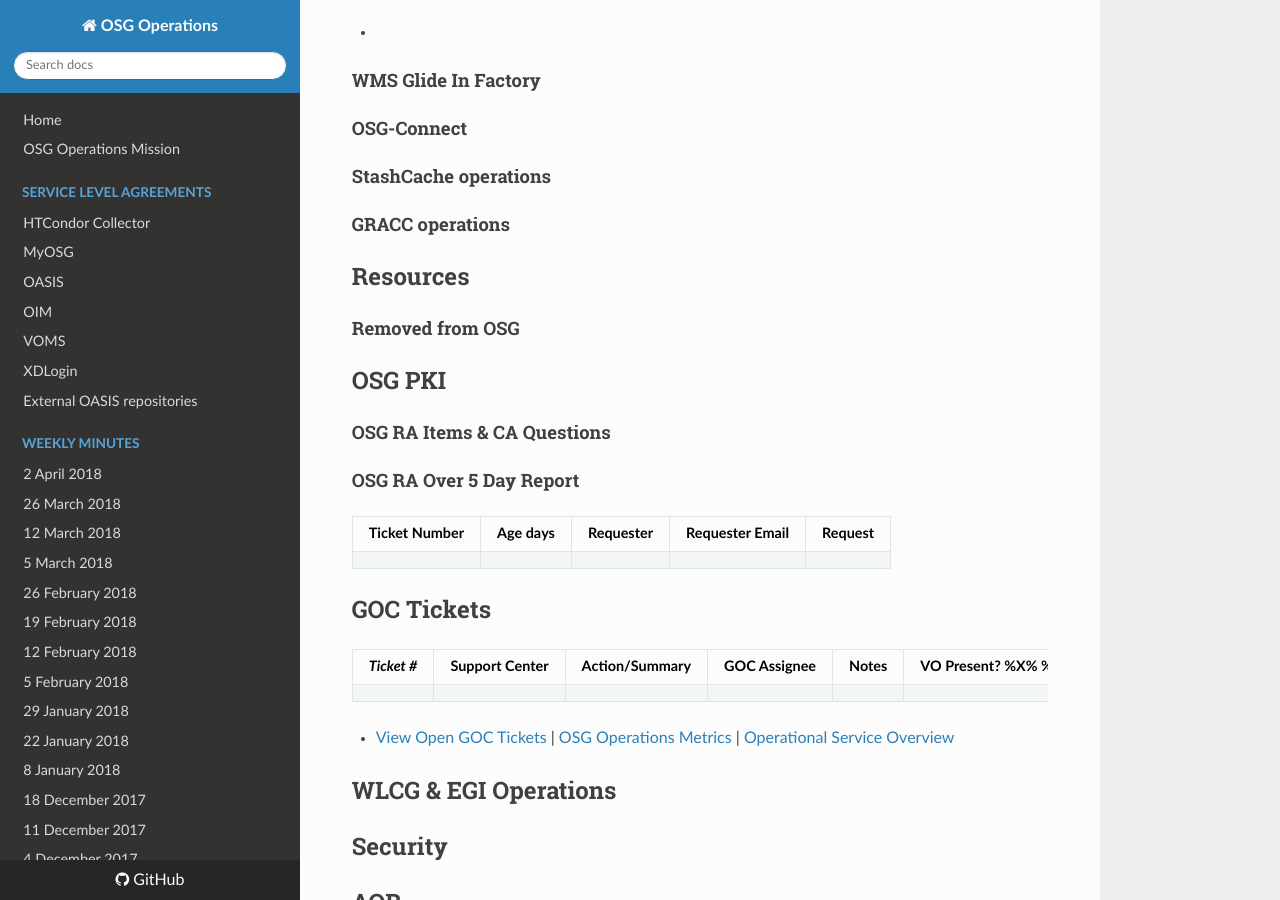
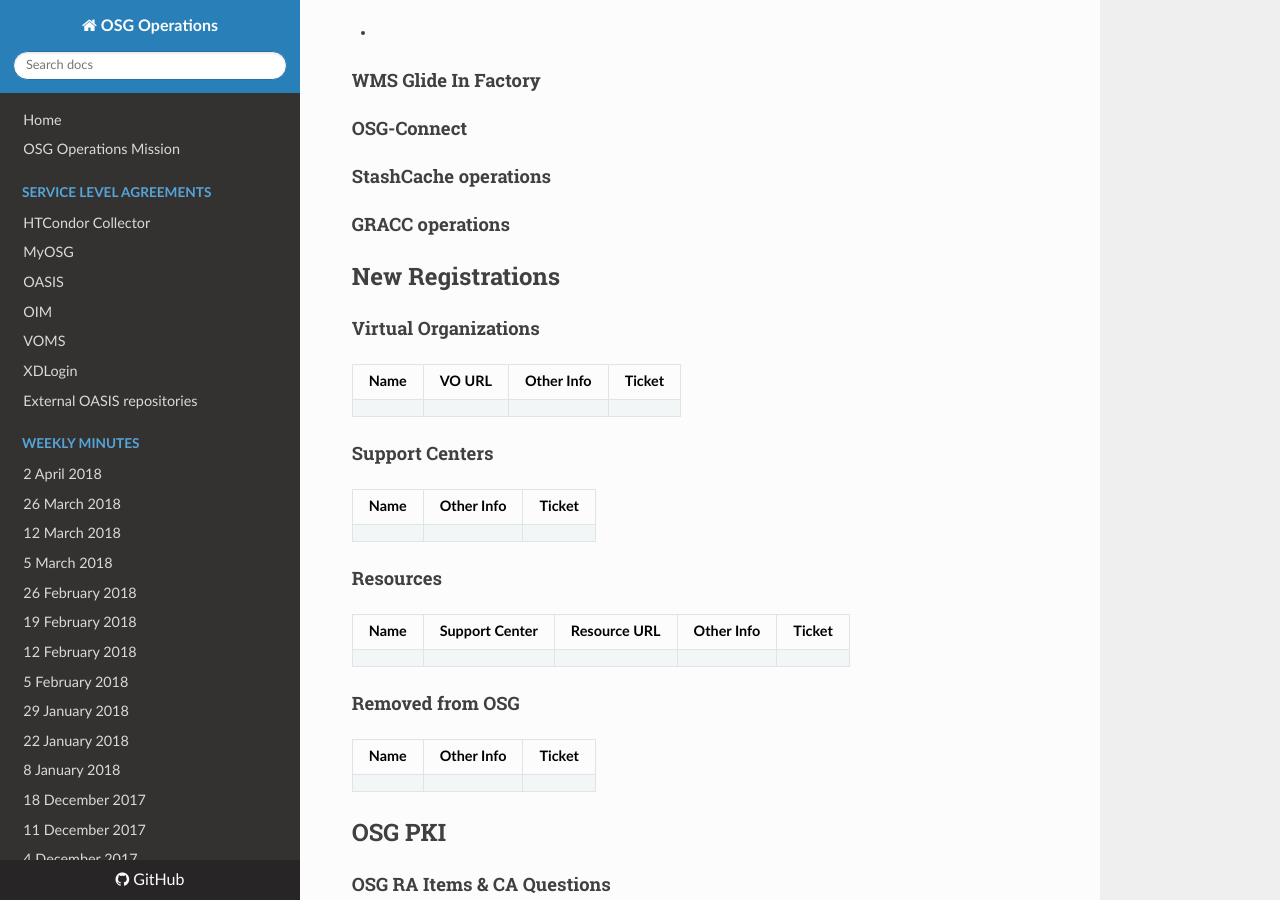
Before and after one commit to osg-htc/operations, an MkDocs documentation site: the page built from docs/WeeklyMinutes/09Apr2018.md, in a window 1280 px wide and 900 px high, scrolled down 1095 px. Built offline with MkDocs 1.6.1, drawn with Linux system fonts in a browser that asks for light colours; nearby versions of some CDN libraries; old or Windows-style settings are respelled for this version of MkDocs.

Commit message:
Update 09Apr2018.md

```diff
--- a/docs/WeeklyMinutes/09Apr2018.md
+++ b/docs/WeeklyMinutes/09Apr2018.md
@@ -43,11 +43,26 @@
 
 #### GRACC operations
 
-## Resources
+## New Registrations
+
+#### Virtual Organizations
+| Name | VO URL | Other Info | Ticket |
+| ---- | ------ | ---------- | ------ |
+
+#### Support Centers
+| Name | Other Info | Ticket |
+| ---- | ---------- | ------ |
+
+#### Resources
+| Name | Support Center | Resource URL | Other Info | Ticket |
+| ---- | -------------- | ------------ | ---------- | ------ |
 
 #### Removed from OSG
+| Name | Other Info | Ticket |
+| ---- | ---------- | ------ |
 
 ## OSG PKI
+
 
 #### OSG RA Items & CA Questions
 
```
